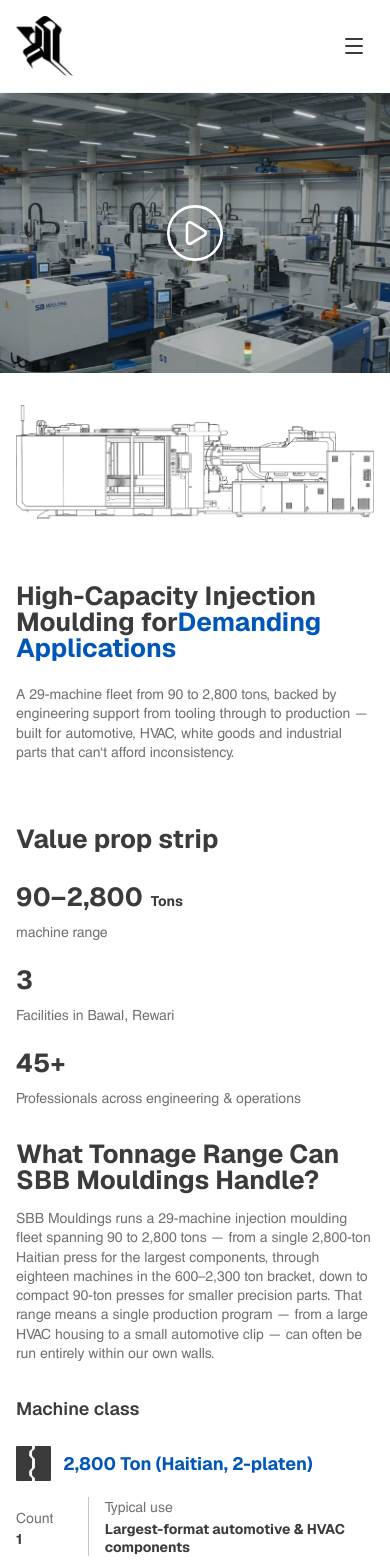
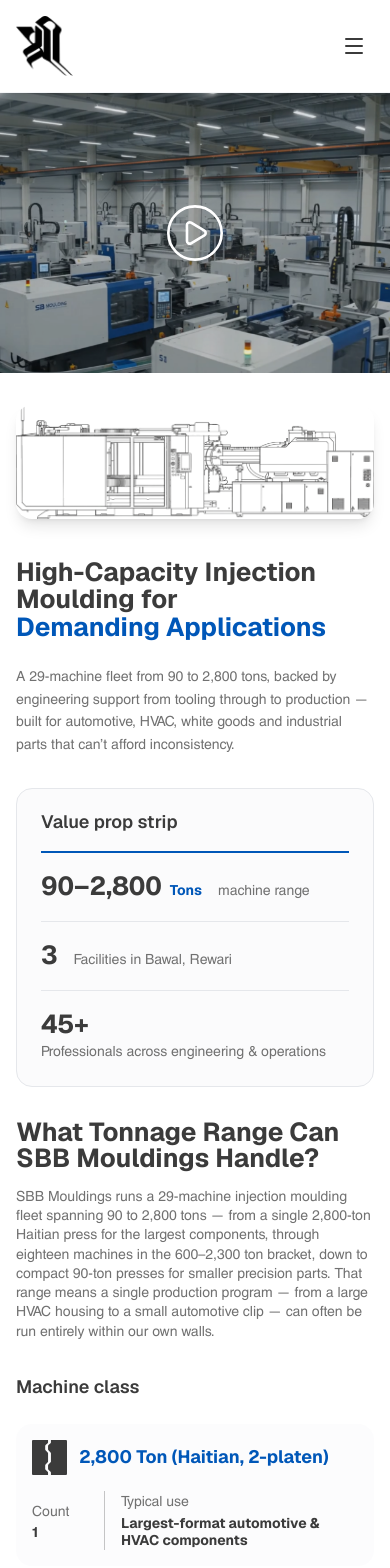
Before and after one commit to Chandail-Kajal/sbb-modulings, a Next.js app: page /injection-moulding in a window 390 px wide. Shown: the top 1568 px of the page. Built offline with nearby package versions, Linux system fonts and the light colour scheme; a web font is replaced by a local one.

Commit message:
content change injection moulding

```diff
--- a/src/app/injection-moulding/page.tsx
+++ b/src/app/injection-moulding/page.tsx
@@ -73,56 +73,60 @@
             <Header />
             <Hero />
             <Section>
-                <div className="flex flex-col gap-16 section-container">
-                    <Image src={"/injection-moulding/capacity.png"} alt={"image"} height={1080} width={1920} />
+                <div className="flex flex-col gap-10 sm:gap-16 section-container">
+                    <Image
+                        src={"/injection-moulding/capacity.png"}
+                        alt={"capacity image"}
+                        height={1080}
+                        width={1920}
+                        className="w-full h-auto object-cover rounded-2xl sm:rounded-3xl shadow-lg"
+                    />
 
+                    {/* Intro (left) + value prop stats card (right) */}
+                    <div className="grid lg:grid-cols-12 items-start gap-8 lg:gap-12">
                         {/* Heading + description */}
-                    <div className="flex sm:flex-row flex-col justify-between items-start gap-6">
-                        <div className="sm:max-w-lg w-full mx-auto sm:mx-0">
-                            <h4 className="text-fluid-40 font-bold leading-none text-text-primary">
-                                High-Capacity Injection
-                                Moulding for
-                                <span className="text-primary lg:block">
+                        <div className="lg:col-span-7 flex flex-col gap-6">
+                            <h4 className="text-fluid-40 font-bold leading-[1.05] text-text-primary">
+                                High-Capacity Injection Moulding for
+                                <span className="block text-primary">
                                     Demanding Applications
                                 </span>
                             </h4>
-                        </div>
-                        <div className="sm:max-w-[35%] w-full font-ce text-fluid-16 text-text-para sm:text-right leading-snug">
-                            <p>
-                                A 29-machine fleet from 90 to 2,800 tons, backed by engineering support from tooling through to production — built for automotive, HVAC, white goods and industrial parts that can&lsquo;t afford inconsistency.
+                            <p className="max-w-xl font-ce text-fluid-16 text-text-para leading-relaxed">
+                                A 29-machine fleet from 90 to 2,800 tons, backed by engineering support from tooling through to production — built for automotive, HVAC, white goods and industrial parts that can&rsquo;t afford inconsistency.
                             </p>
                         </div>
-                    </div>
 
-                    {/* Value prop strip */}
-                    <div className="flex sm:flex-row flex-col justify-between items-start sm:items-center gap-8">
-                        <h5 className="text-fluid-40 font-bold leading-none text-text-primary sm:max-w-lg w-full">
+                        {/* Value prop strip: smaller title, stats as rows inside one card */}
+                        <div className="lg:col-span-5 rounded-2xl sm:rounded-3xl border border-gray-200 bg-gray-50/70 p-6 sm:p-8">
+                            <h5 className="text-fluid-24 font-semibold leading-none text-text-primary pb-5 border-b-2 border-primary">
                                 Value prop strip
                             </h5>
 
-                        <div className="flex sm:flex-row flex-col gap-6 sm:gap-0 w-full sm:w-auto">
+                            <dl className="divide-y divide-gray-200">
                                 {/* Stat 1 */}
-                            <div className="sm:pr-6">
-                                <p className="flex items-baseline gap-2 font-bold text-text-primary leading-none">
-                                    <span className="text-fluid-40">90–2,800</span>
-                                    <span className="text-fluid-16">Tons</span>
-                                </p>
-                                <p className="mt-3 font-ce text-fluid-16 text-text-para">machine range</p>
+                                <div className="flex flex-wrap items-baseline gap-x-4 gap-y-1 py-5">
+                                    <dd className="flex items-baseline gap-2 font-bold leading-none text-text-primary">
+                                        <span className="text-fluid-40 tabular-nums">90–2,800</span>
+                                        <span className="text-fluid-16 text-primary">Tons</span>
+                                    </dd>
+                                    <dt className="font-ce text-fluid-16 text-text-para">machine range</dt>
                                 </div>
 
                                 {/* Stat 2 */}
-                            <div className="sm:border-l sm:border-text-primary/60 sm:px-6">
-                                <p className="text-fluid-40 font-bold text-text-primary leading-none">3</p>
-                                <p className="mt-3 font-ce text-fluid-16 text-text-para">Facilities in Bawal, Rewari</p>
+                                <div className="flex flex-wrap items-baseline gap-x-4 gap-y-1 py-5">
+                                    <dd className="text-fluid-40 font-bold leading-none text-text-primary tabular-nums">3</dd>
+                                    <dt className="font-ce text-fluid-16 text-text-para">Facilities in Bawal, Rewari</dt>
                                 </div>
 
                                 {/* Stat 3 */}
-                            <div className="sm:border-l sm:border-text-primary/60 sm:pl-6">
-                                <p className="text-fluid-40 font-bold text-text-primary leading-none">45+</p>
-                                <p className="mt-3 font-ce text-fluid-16 text-text-para">
+                                <div className="flex flex-wrap items-baseline gap-x-4 gap-y-1 pt-5">
+                                    <dd className="text-fluid-40 font-bold leading-none text-text-primary tabular-nums">45+</dd>
+                                    <dt className="font-ce text-fluid-16 text-text-para">
                                         Professionals across engineering &amp; operations
-                                </p>
+                                    </dt>
                                 </div>
+                            </dl>
                         </div>
                     </div>
                 </div>
@@ -130,9 +134,9 @@
 
             {/* Tonnage range / Machine class */}
             <Section disablePaddingY>
-                <div className="flex sm:flex-row flex-col justify-between items-center gap-10 section-container">
+                <div className="flex lg:flex-row flex-col justify-between items-start gap-10 section-container">
                     {/* Left content */}
-                    <div className="flex flex-col sm:max-w-[45%] w-full gap-8">
+                    <div className="flex flex-col lg:max-w-[48%] w-full gap-8">
                         <div className="flex flex-col gap-4">
                             <h4 className="text-fluid-40 font-neue max-w-md text-text-primary leading-none font-bold">
                                 What Tonnage Range Can SBB Mouldings Handle?
@@ -154,11 +158,11 @@
                                     <div
                                         key={item.title}
                                         tabIndex={0}
-                                        className="group flex flex-col gap-4 cursor-pointer focus:outline-none"
+                                        className="group flex flex-col gap-4 cursor-pointer focus:outline-none bg-gray-50/50 hover:bg-gray-50 p-4 rounded-2xl transition-colors"
                                     >
                                         {/* Title row */}
                                         <div className="flex items-center gap-3">
-                                            <span className="text-text-primary group-hover:text-primary transition-colors">
+                                            <span className="text-text-primary group-hover:text-primary transition-colors shrink-0">
                                                 <MouldIcon filled={i === 0} />
                                             </span>
                                             <h6 className="text-fluid-24 font-bold leading-none text-primary">
@@ -174,7 +178,7 @@
                                                     {item.count}
                                                 </span>
                                             </div>
-                                            <div className="w-px bg-text-para/40" />
+                                            <div className="w-px bg-text-para/40 shrink-0" />
                                             <div className="flex flex-col justify-center gap-1">
                                                 <span className="font-ce text-sm text-text-para">Typical use</span>
                                                 <span className="text-fluid-16 font-bold text-text-primary leading-tight">
@@ -189,12 +193,12 @@
                     </div>
 
                     {/* Right image */}
-                    <div className="overflow-hidden rounded-3xl shadow-black/30 shadow-lg sm:max-w-[45%] w-full">
+                    <div className="overflow-hidden rounded-3xl shadow-black/30 shadow-lg lg:max-w-[45%] w-full">
                         <Image
                             height={1080}
                             width={1920}
                             src={"/injection-moulding/milling-machine.jpg"}
-                            className="w-full object-cover lg:h-210 md:h-190 sm:h-170 h-150"
+                            className="w-full object-cover h-64 sm:h-96 md:h-140 lg:h-180 xl:h-210"
                             alt="Injection moulding machine"
                         />
                     </div>
--- a/src/app/page.tsx
+++ b/src/app/page.tsx
@@ -53,7 +53,7 @@
 
 
         </div>
-        <p className="max-w-full text-fluid-16 leading-snug text-text-muted pt-16">
+        <p className="section-container max-w-full text-fluid-16 leading-snug text-text-muted pt-8 sm:pt-12 lg:pt-16">
           SBB Mouldings Pvt Ltd was formed in 2018 as a 50:50 joint venture between SB Felts (India) Pvt Ltd and Panipat Texo Fabs Pvt Ltd, bringing together decades of automotive component and industrial manufacturing experience under one roof. What began as a single injection moulding unit has grown into a three-facility operation combining high-tonnage moulding, dedicated assembly lines and finished-goods warehousing — built to support demanding, high-volume OEM production programs from prototype to mass production.
         </p>
       </Section>
--- a/src/components/CapabilitySection.tsx
+++ b/src/components/CapabilitySection.tsx
@@ -36,7 +36,7 @@
           </p>
         </div>
         <div className="lg:col-span-4 flex justify-center w-full">
-          <div className="relative w-full max-w-md aspect-3/4 rounded-3xl overflow-hidden shadow-xl border border-gray-100">
+          <div className="relative w-full max-w-md aspect-4/3 sm:aspect-3/4 rounded-3xl overflow-hidden shadow-xl border border-gray-100">
             <Image
               src="/capability.jpg"
               alt="Manufacturing facility floor"
--- a/src/components/Footer.tsx
+++ b/src/components/Footer.tsx
@@ -194,10 +194,10 @@
       </div>
 
       {/* Bottom Sub-Footer Bar */}
-      <div className="bg-white section-container text-text-secondary py-3.5 border-t border-gray-100">
-        <div className="mx-auto flex flex-col sm:flex-row justify-between items-center gap-4 text-fluid-16">
+      <div className="w-full bg-white border-t border-gray-100 py-4 text-text-secondary">
+        <div className="section-container flex flex-col sm:flex-row justify-between items-center gap-4 text-fluid-16 text-center sm:text-left">
           <p>© 2026 SBB Mouldings Pvt. Ltd. All Rights Reserved.</p>
-          <div className="flex items-center gap-2.5">
+          <div className="flex items-center justify-center gap-2.5">
             <Link
               href="#"
               aria-label="Facebook"
--- a/src/components/StrategicFacilities.tsx
+++ b/src/components/StrategicFacilities.tsx
@@ -84,7 +84,7 @@
         </div>
 
         <div className="lg:col-span-6 flex justify-center items-center w-full h-full">
-          <div className="relative w-full max-w-2xl h-90 sm:h-112.5 lg:h-130 xl:h-145">
+          <div className="relative w-full max-w-2xl h-64 sm:h-90 lg:h-130 xl:h-145">
             <Image
               src="/map.png"
               alt="Manufacturing Facilities Map"
--- a/src/components/injection-moulding/integrated-production.tsx
+++ b/src/components/injection-moulding/integrated-production.tsx
@@ -52,7 +52,7 @@
             height={1080}
             width={1920}
             src="/injection-moulding/milling-machine.jpg"
-            className="w-full lg:h-110 object-cover"
+            className="w-full h-64 sm:h-80 lg:h-110 object-cover"
             alt="Injection moulding assembly line machinery"
             priority
           />
```
Also changed, not shown: src/app/globals.css (+9 -1 lines), src/components/CtaBanner.tsx (+8 -8 lines), src/components/ManufacturingSection.tsx (+12 -14 lines), src/components/injection-moulding/advantages-section.tsx (+6 -6 lines), src/components/injection-moulding/manufacturing-capacity.tsx (+9 -2 lines). Lines whose indentation alone changed are shown as unchanged.
